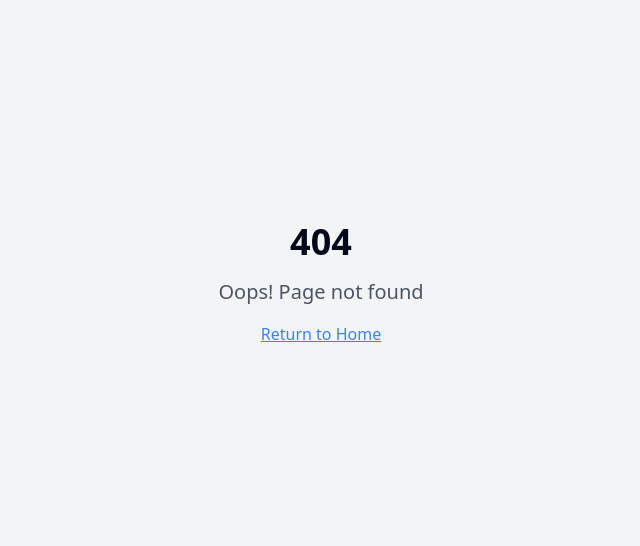
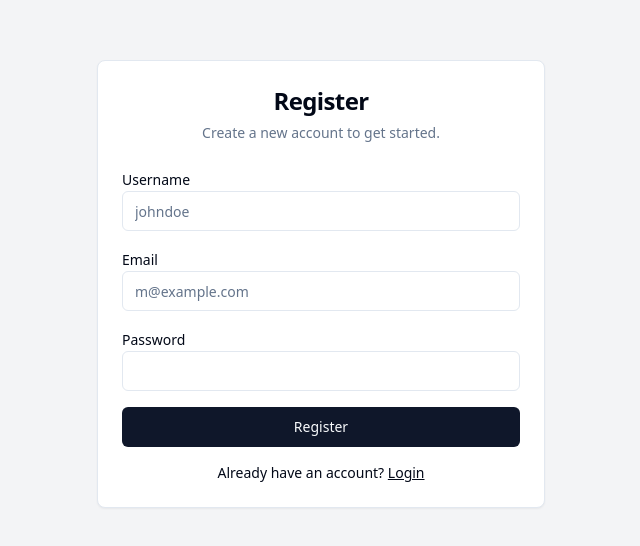
Before and after one commit to touseef7878/PRODIGY_FS_04, a React (Vite) app: page /register in a window 1280 px wide. Before the commit this address had no page. Shown: the part 116-662 px from the top of the page, without its empty margins (319-959 px from the left). Built offline with nearby package versions, Linux system fonts and the light colour scheme.

Commit message:
Set up authentication pages - wrote 5 file(s)

```diff
--- a/src/App.tsx
+++ b/src/App.tsx
@@ -5,6 +5,9 @@ import { QueryClient, QueryClientProvider } from "@tanstack/react-query";
 import { BrowserRouter, Routes, Route } from "react-router-dom";
 import Index from "./pages/Index";
 import NotFound from "./pages/NotFound";
+import LoginPage from "./pages/LoginPage";
+import RegisterPage from "./pages/RegisterPage";
+import AuthLayout from "./components/layout/AuthLayout";
 
 const queryClient = new QueryClient();
 
@@ -16,6 +19,8 @@ const App = () => (
       <BrowserRouter>
         <Routes>
           <Route path="/" element={<Index />} />
+          <Route path="/login" element={<AuthLayout><LoginPage /></AuthLayout>} />
+          <Route path="/register" element={<AuthLayout><RegisterPage /></AuthLayout>} />
           {/* ADD ALL CUSTOM ROUTES ABOVE THE CATCH-ALL "*" ROUTE */}
           <Route path="*" element={<NotFound />} />
         </Routes>
--- /dev/null
+++ b/src/components/layout/AuthLayout.tsx
@@ -0,0 +1,17 @@
+import React from 'react';
+
+interface AuthLayoutProps {
+  children: React.ReactNode;
+}
+
+const AuthLayout: React.FC<AuthLayoutProps> = ({ children }) => {
+  return (
+    <div className="min-h-screen flex items-center justify-center bg-gray-100 dark:bg-gray-900 p-4">
+      <div className="w-full max-w-md">
+        {children}
+      </div>
+    </div>
+  );
+};
+
+export default AuthLayout;
--- a/src/pages/Index.tsx
+++ b/src/pages/Index.tsx
@@ -1,15 +1,23 @@
-// Update this page (the content is just a fallback if you fail to update the page)
-
 import { MadeWithDyad } from "@/components/made-with-dyad";
+import { Link } from "react-router-dom";
+import { Button } from "@/components/ui/button";
 
 const Index = () => {
   return (
-    <div className="min-h-screen flex items-center justify-center bg-gray-100">
+    <div className="min-h-screen flex flex-col items-center justify-center bg-gray-100 dark:bg-gray-900 text-gray-900 dark:text-gray-100 p-4">
       <div className="text-center">
-        <h1 className="text-4xl font-bold mb-4">Welcome to Your Blank App</h1>
-        <p className="text-xl text-gray-600">
-          Start building your amazing project here!
+        <h1 className="text-4xl font-bold mb-4">Welcome to Your Chat App</h1>
+        <p className="text-xl text-gray-600 dark:text-gray-400 mb-8">
+          Connect and chat with your friends!
         </p>
+        <div className="space-x-4">
+          <Button asChild>
+            <Link to="/login">Login</Link>
+          </Button>
+          <Button asChild variant="outline">
+            <Link to="/register">Register</Link>
+          </Button>
+        </div>
       </div>
       <MadeWithDyad />
     </div>
--- /dev/null
+++ b/src/pages/LoginPage.tsx
@@ -0,0 +1,46 @@
+import React from 'react';
+import { Link } from 'react-router-dom';
+import { Card, CardContent, CardDescription, CardHeader, CardTitle } from '@/components/ui/card';
+import { Label } from '@/components/ui/label';
+import { Input } from '@/components/ui/input';
+import { Button } from '@/components/ui/button';
+
+const LoginPage: React.FC = () => {
+  const handleSubmit = (e: React.FormEvent) => {
+    e.preventDefault();
+    // TODO: Implement login logic here
+    console.log('Login submitted');
+  };
+
+  return (
+    <Card className="w-full max-w-md mx-auto">
+      <CardHeader className="text-center">
+        <CardTitle className="text-2xl">Login</CardTitle>
+        <CardDescription>Enter your credentials to access your account.</CardDescription>
+      </CardHeader>
+      <CardContent>
+        <form onSubmit={handleSubmit} className="space-y-4">
+          <div>
+            <Label htmlFor="email">Email</Label>
+            <Input id="email" type="email" placeholder="m@example.com" required />
+          </div>
+          <div>
+            <Label htmlFor="password">Password</Label>
+            <Input id="password" type="password" required />
+          </div>
+          <Button type="submit" className="w-full">
+            Login
+          </Button>
+        </form>
+        <div className="mt-4 text-center text-sm">
+          Don't have an account?{' '}
+          <Link to="/register" className="underline">
+            Sign up
+          </Link>
+        </div>
+      </CardContent>
+    </Card>
+  );
+};
+
+export default LoginPage;
--- /dev/null
+++ b/src/pages/RegisterPage.tsx
@@ -0,0 +1,50 @@
+import React from 'react';
+import { Link } from 'react-router-dom';
+import { Card, CardContent, CardDescription, CardHeader, CardTitle } from '@/components/ui/card';
+import { Label } from '@/components/ui/label';
+import { Input } from '@/components/ui/input';
+import { Button } from '@/components/ui/button';
+
+const RegisterPage: React.FC = () => {
+  const handleSubmit = (e: React.FormEvent) => {
+    e.preventDefault();
+    // TODO: Implement registration logic here
+    console.log('Register submitted');
+  };
+
+  return (
+    <Card className="w-full max-w-md mx-auto">
+      <CardHeader className="text-center">
+        <CardTitle className="text-2xl">Register</CardTitle>
+        <CardDescription>Create a new account to get started.</CardDescription>
+      </CardHeader>
+      <CardContent>
+        <form onSubmit={handleSubmit} className="space-y-4">
+          <div>
+            <Label htmlFor="username">Username</Label>
+            <Input id="username" type="text" placeholder="johndoe" required />
+          </div>
+          <div>
+            <Label htmlFor="email">Email</Label>
+            <Input id="email" type="email" placeholder="m@example.com" required />
+          </div>
+          <div>
+            <Label htmlFor="password">Password</Label>
+            <Input id="password" type="password" required />
+          </div>
+          <Button type="submit" className="w-full">
+            Register
+          </Button>
+        </form>
+        <div className="mt-4 text-center text-sm">
+          Already have an account?{' '}
+          <Link to="/login" className="underline">
+            Login
+          </Link>
+        </div>
+      </CardContent>
+    </Card>
+  );
+};
+
+export default RegisterPage;
```
